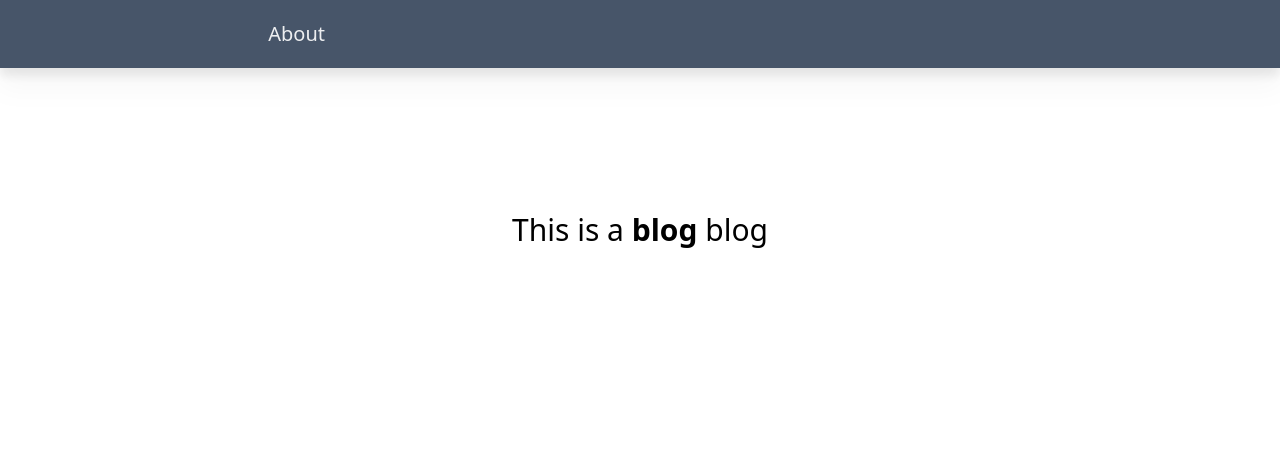
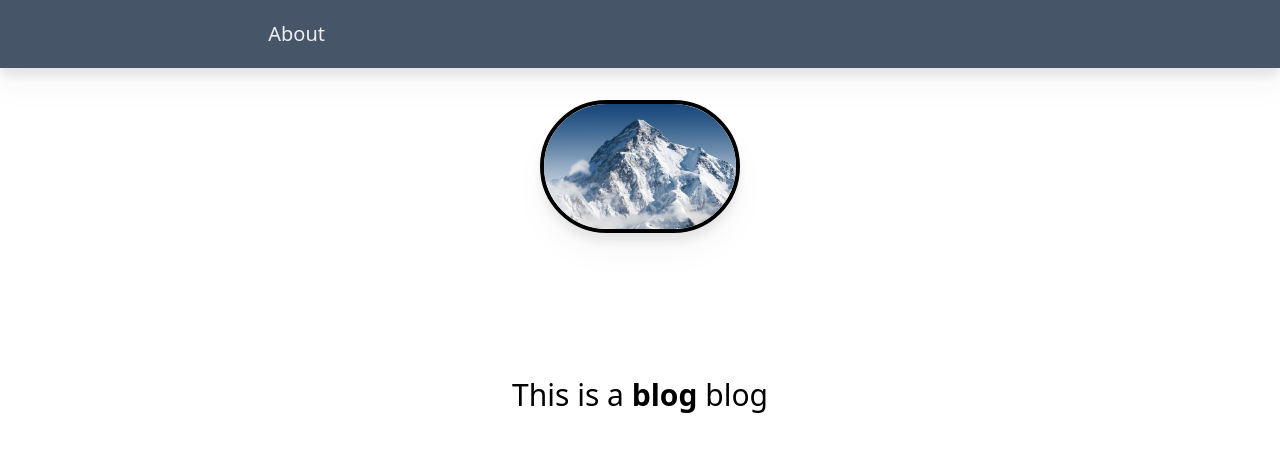
Before and after one commit to er1927/blog-blog, a Next.js app: page / in a window 1280 px wide. Shown: the top 452 px of the page. Built offline with nearby package versions, Linux system fonts and the light colour scheme.

Commit message:
Linked image to Layout.

```diff
--- a/app/layout.tsx
+++ b/app/layout.tsx
@@ -2,6 +2,7 @@ import './globals.css'
 import type { Metadata } from 'next'
 import { Inter } from 'next/font/google'
 import Navbar from './components/Navbar'
+import ProfilePicture from './components/ProfilePicture'
 
 const inter = Inter({ subsets: ['latin'] })
 
@@ -19,7 +20,9 @@ export default function RootLayout({
     <html lang="en">
       <body className="dark:bg-slate-800">
         <Navbar />
-        {children}</body>
+        <ProfilePicture />
+        {children}
+      </body>
     </html>
   )
 }
```
